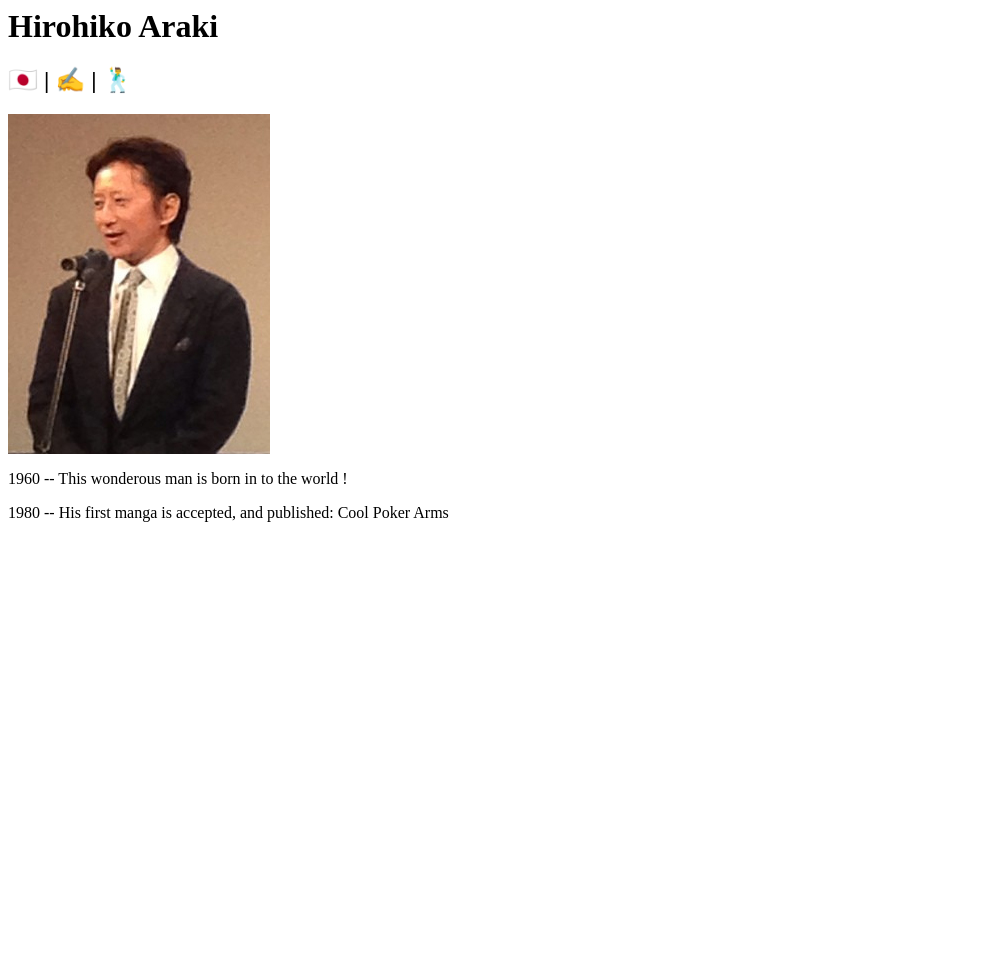
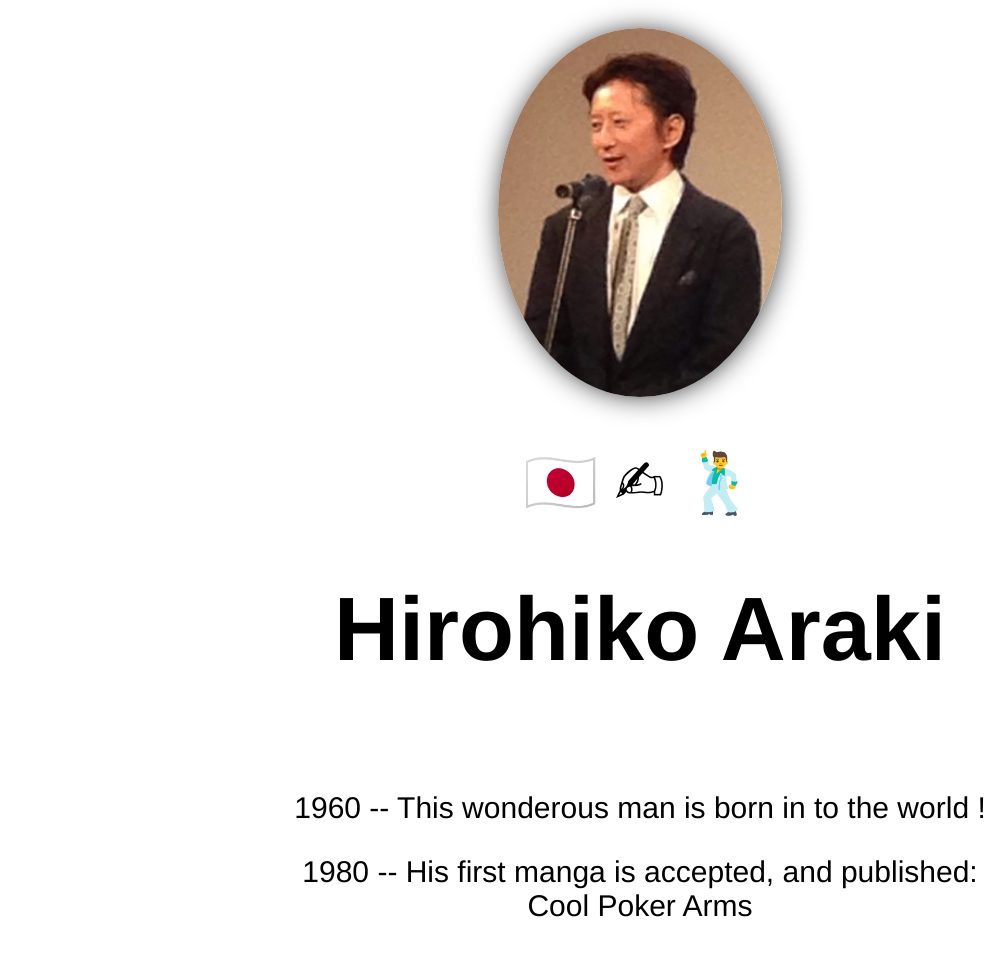
Before and after one commit to rkett/tribute-page, a plain HTML site: page index.html in a window 1280 px wide. Shown: the whole page, without its empty margins (0-995 px from the left). Before the commit the page ends 800 px from the top, so only its background shows below. Drawn offline with Linux system fonts and the light colour scheme.

Commit message:
More CSS styles added to custom.css, updated index.html to reflect this.

```diff
--- a/css/custom.css
+++ b/css/custom.css
@@ -4,10 +4,53 @@
 * Selectors
 ***/
 
+h1,h2,h3,h4,h5,p {
+    font-family: Helvetica, Verdana;
+}
+
+p {
+    font-size: 1em;
+}
+
+h1 {
+    font-size: 3em;
+}
+
+h2 {
+    font-size: 2em;
+}
+
 /***
 * Classes
 ***/
 
+.portrait-image {
+    border-color: black;
+    border-width: 20px;
+    border-radius: 150%;
+}
+
+.box-shadow {
+    box-shadow: 1px 1px 30px -5px;
+}
+
+.container {
+    padding: 20px;
+    margin: auto;
+    width: 75%;
+    font-size: 30px;
+}
+
+.text-center {
+    text-align: center;
+}
+
+.image-center {
+    display: block;
+    margin: auto;
+    width: 30%;
+}
+
 /***
 * ID Selectors
 ***/
--- a/index.html
+++ b/index.html
@@ -2,18 +2,20 @@
     <!--Start of Head -->
     <head>
         <meta charset="utf-8">
+        <link rel="stylesheet" href="css/custom.css">
     </head>
     <!-- Start of Body -->
     <body>
-        <h1>Hirohiko Araki</h1>
-        <h2>🇯🇵 | ✍ | 🕺</h2>
-        <img src="images/Hirohiko_Araki_2013.jpg">
-        <div>
-            <div>
+        <div class="container">
+            <img class="portrait-image box-shadow image-center" src="images/Hirohiko_Araki_2013.jpg">
+            <div class="text-center">
+                <h2>🇯🇵  ✍  🕺</h2>
+                <h1>Hirohiko Araki</h1>
+            </div>
+            <div class="container text-center">
                 <p>1960 -- This wonderous man is born in to the world !</p>
+                <p>1980 -- His first manga is accepted, and published: Cool Poker Arms</p>
             </div>
-            <div>
-                <p>1980 -- His first manga is accepted, and published: Cool Poker Arms</p>
             </div>
         </div>
     </body>
```
